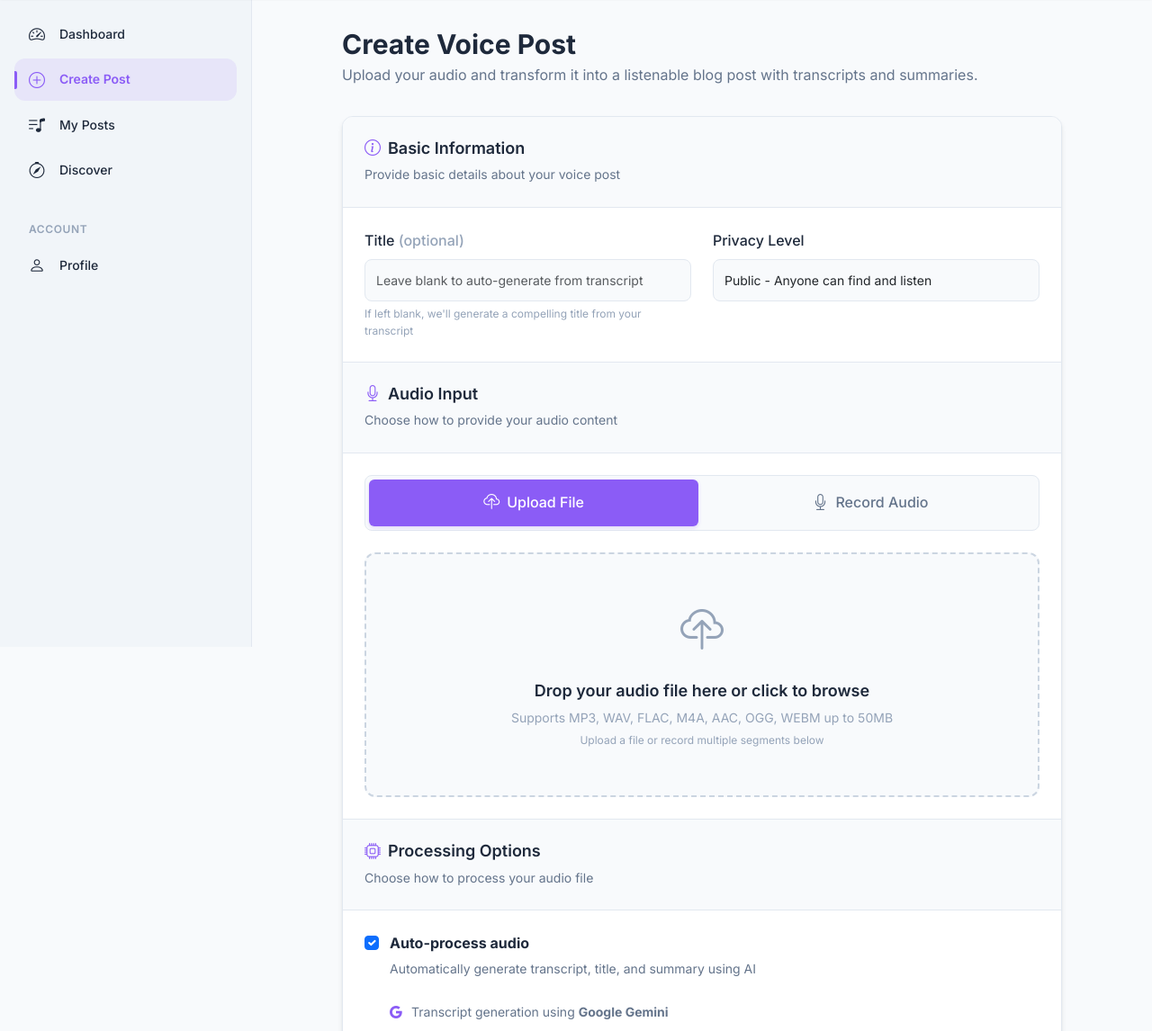
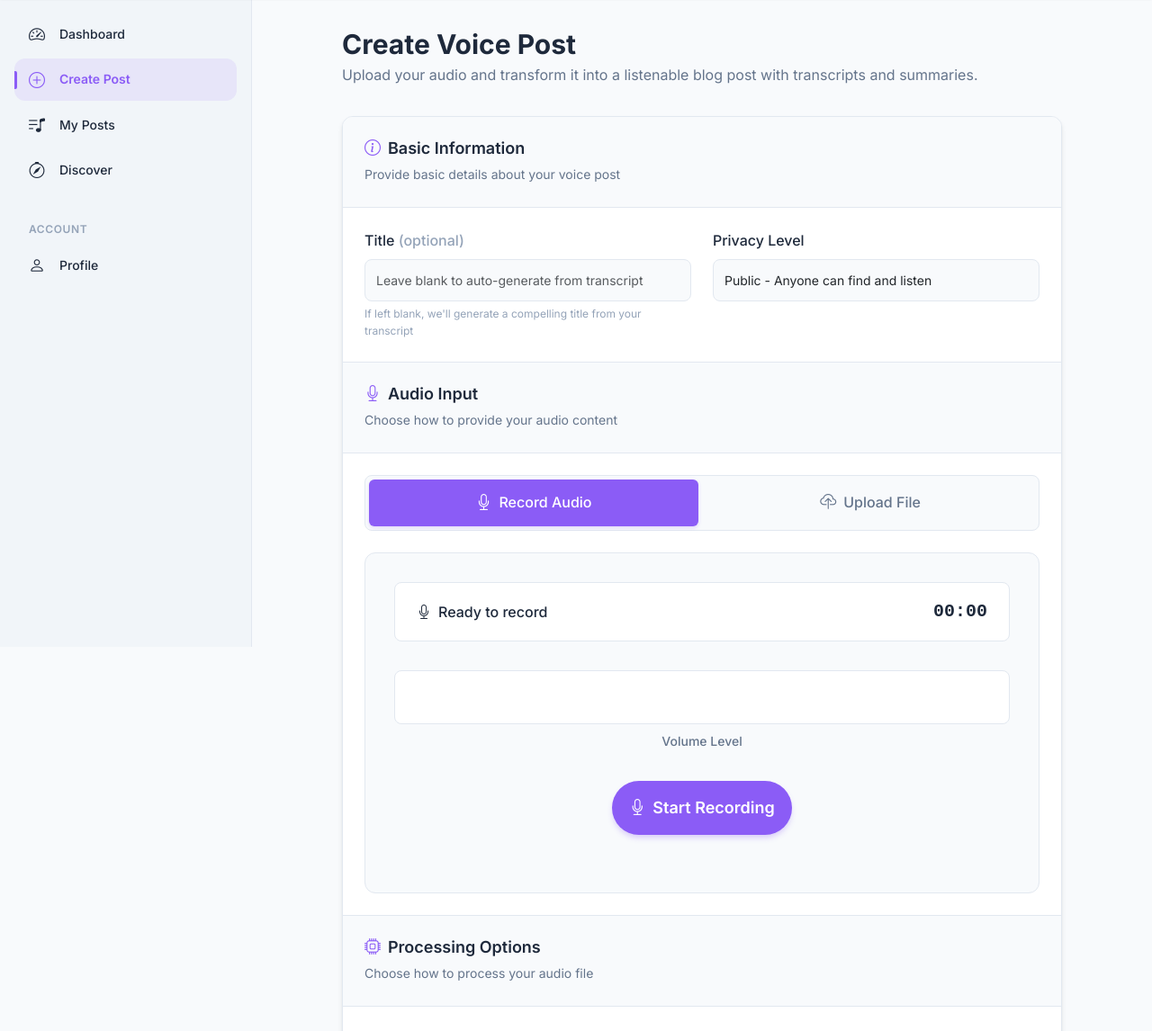
Before and after one commit to jpatrickfarrell/voice_log, a Flask app: page /posts/create in a window 1280 px wide. Shown: the part 81-1227 px from the top of the page at 90% size. Run offline with Flask 3, Linux system fonts and the light colour scheme; a user stored in the database is signed in.

Commit message:
Default to having recording page.

```diff
--- a/templates/posts/create.html
+++ b/templates/posts/create.html
@@ -64,13 +64,13 @@
                     <!-- Input Method Toggle -->
                     <div class="input-method-toggle">
                         <div class="toggle-buttons">
-                            <button type="button" class="toggle-btn active" data-method="upload" id="uploadToggle">
-                                <i class="bi bi-cloud-upload"></i>
-                                Upload File
-                            </button>
                             <button type="button" class="toggle-btn" data-method="record" id="recordToggle">
                                 <i class="bi bi-mic"></i>
                                 Record Audio
+                            </button>
+                            <button type="button" class="toggle-btn" data-method="upload" id="uploadToggle">
+                                <i class="bi bi-cloud-upload"></i>
+                                Upload File
                             </button>
                         </div>
                     </div>
@@ -863,6 +863,12 @@ function initializeInputMethodToggle() {
     const uploadMethod = document.getElementById('uploadMethod');
     const recordMethod = document.getElementById('recordMethod');
 
+    // Set Record Audio as default active tab
+    recordToggle.classList.add('active');
+    uploadToggle.classList.remove('active');
+    recordMethod.classList.remove('d-none');
+    uploadMethod.classList.add('d-none');
+
     uploadToggle.addEventListener('click', () => {
         uploadToggle.classList.add('active');
         recordToggle.classList.remove('active');
```
